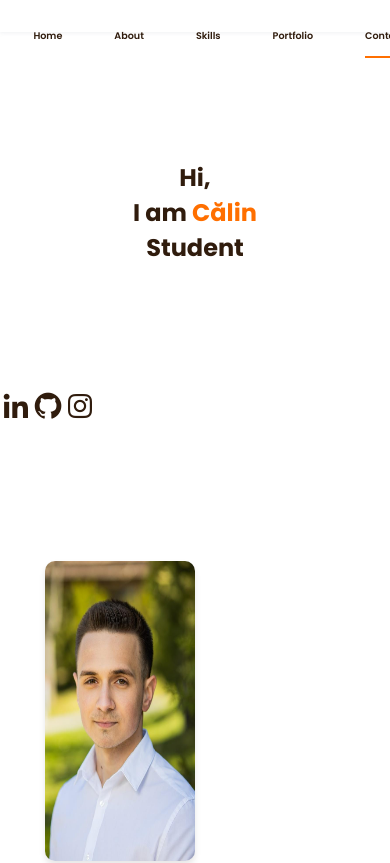
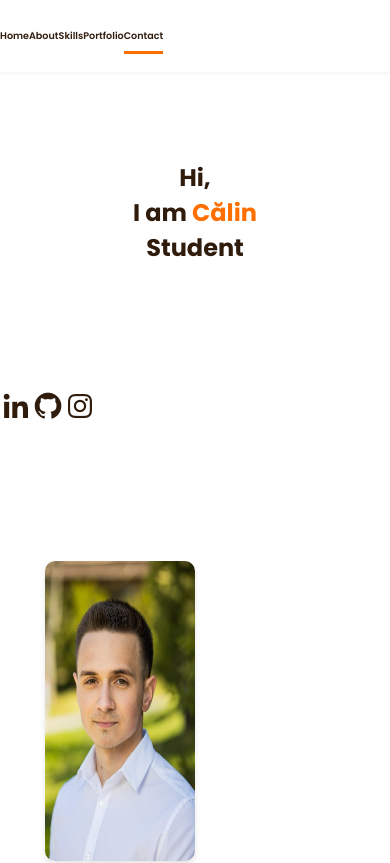
Before and after one commit to StroiaCalin/Resume4, a React (Vite) app: page / in a window 390 px wide. Shown: the top 863 px of the page. Built offline with nearby package versions, Linux system fonts and the light colour scheme.

Commit message:
thirty-two

```diff
--- a/public/styles.css
+++ b/public/styles.css
@@ -459,62 +459,41 @@ img {
 
 @media (max-width: 393px) {
   .nav {
-    padding: 0 1px; /* Reducem la minimum padding-ul lateral pentru mai mult spațiu */
-    display: flex;
-    justify-content: center; /* Centrăm elementele pe orizontală */
-    align-items: center;
+    padding: 0; /* Eliminăm padding-ul din nav */
   }
 
   .nav__list {
     display: flex;
-    justify-content: center; /* Asigură că elementele sunt centrate și distribuite corect */
+    justify-content: center; /* Centrăm elementele */
     align-items: center;
     width: 100%;
-    padding: 0;
+    margin: 0; /* Eliminăm orice margin implicit */
+    padding: 0; /* Eliminăm orice padding implicit */
   }
 
   .nav__item {
-    flex-grow: 1;
-    text-align: center;
-    padding: 5px 2px; /* Ajustăm padding-ul pentru a crește accesibilitatea */
+    flex-grow: 1; /* Fiecare element crește pentru a umple spațiul disponibil */
+    margin: 0; /* Eliminăm marginile pentru a evita spațiul între elemente */
+    padding: 0; /* Eliminăm padding-ul pentru a maximiza spațiul disponibil */
   }
 
   .nav__link {
-    font-size: 0.6rem; /* Ajustăm dimensiunea fontului */
-    padding: 5px 0; /* Adăugăm padding vertical pentru a facilita interacțiunea */
+    font-size: 0.6rem; /* Ajustăm dimensiunea fontului pentru a se potrivi */
     display: block;
-    width: 100%; /* Link-ul va ocupa întreaga lățime disponibilă a elementului */
-  }
-
-  .nav__link::after {
-    content: "";
-    display: block;
-    height: 2px; /* Reducem înălțimea barului indicator pentru selecție */
-    background-color: var(--first-color); /* Menținem culoarea pentru consistență */
-    width: 100%; /* Asigură că barul indicator va acoperi întreaga lățime a link-ului */
-    position: absolute;
-    bottom: 0;
-    left: 0;
-    transform: scaleX(0);
-    transition: transform 0.3s ease-in-out;
-  }
-
-  .nav__link:hover::after, .nav__link.active-link::after {
-    transform: scaleX(1);
+    width: 100%; /* Asigurăm că link-ul ocupă întreaga lățime a elementului */
+    padding: 10px 0; /* Adăugăm padding vertical pentru a facilita interacțiunea */
   }
 
   .nav__toggle {
     font-size: 0.9rem;
-    padding: 0 0; /* Ajustăm padding-ul pentru a nu ocupa prea mult spațiu */
     position: absolute;
-    right: 20px; /* Asigurăm că toggle-ul este plasat corespunzător la marginea dreaptă */
+    right: 0; /* Plasăm toggle-ul exact în colțul din dreapta */
     top: 50%;
     transform: translateY(-50%);
+    padding: 10px 0; /* Minimal padding pentru ușurința utilizării */
+    margin: 0; /* Eliminăm marginile */
   }
 
-  .l-header {
-    height: 2rem; /* Continuăm să menținem header-ul compact */
-  }
 
   .home__title {
     font-size: 1.5rem;
```
